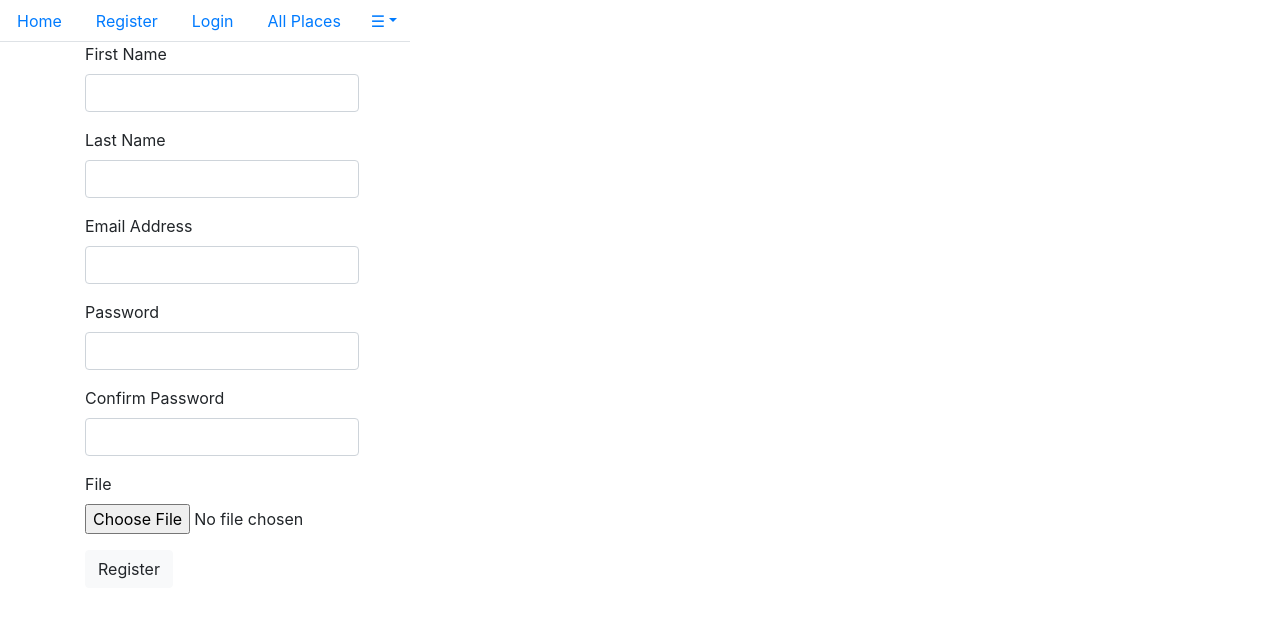
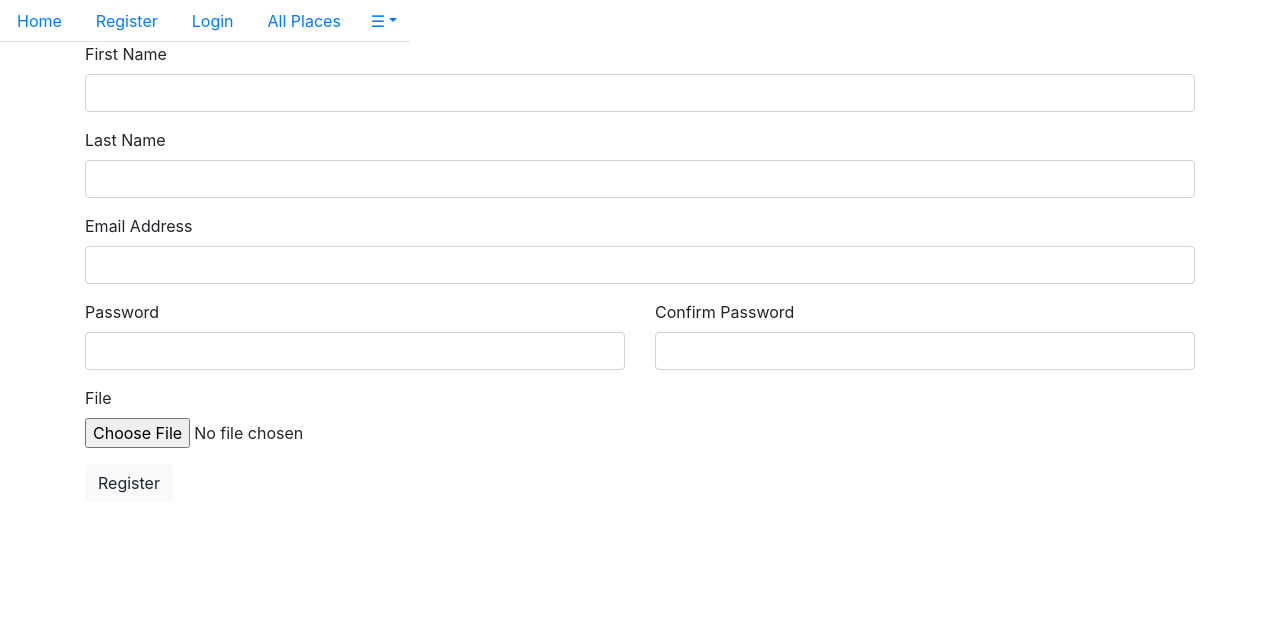
Before and after one commit to khawlahalorini/tripella_frontEnd, a React (Create React App) app: page /register in a window 1280 px wide. Shown: the top 618 px of the page. Built offline with nearby package versions, Linux system fonts and the light colour scheme.

Commit message:
edit forms

```diff
--- a/src/AddPost.js
+++ b/src/AddPost.js
@@ -7,7 +7,8 @@ export default class AddPost extends Component {
         return (
             <div>
             <Container>
-            <Row>
+                <Row>
+                    <Col>
                 <Form.Group>
                     <Form.Label>Choose Type</Form.Label>
                     <Form.Control as="select" name="type">
@@ -17,34 +18,36 @@ export default class AddPost extends Component {
                     <option>Markets</option>
                     </Form.Control>
                 </Form.Group>
+                 </Col>
+                 <Col>
                 <Form.Group>
                     <Form.Label>Place Name</Form.Label>
                     <Form.Control type="text" name="name"></Form.Control>
                 </Form.Group>
-                </Row>
-                <Row>
+               </Col>
+               </Row>
                 <Form.Group>
                     <Form.Label>Description</Form.Label>
                     <Form.Control type="textarea" name="description"></Form.Control>
                 </Form.Group>
-                </Row>
-                <Row>
                 <Form.Group>
                     <Form.Label>information</Form.Label>
                     <Form.Control type="text" name="information"></Form.Control>
                 </Form.Group>
-                </Row>
                 <Row>
+                    <Col>
                 <Form.Group>
                     <Form.Label>Country</Form.Label>
                     <Form.Control type="text" name="country"></Form.Control>
                 </Form.Group>
+                </Col>
+                 <Col>
                 <Form.Group>
                     <Form.Label>city</Form.Label>
                     <Form.Control type="text" name="city"></Form.Control>
                 </Form.Group>
-                </Row>
-                <Row>
+                </Col>
+               </Row>
                 <Form.Group>
         <Form.File
           className="position-relative"
@@ -55,10 +58,7 @@ export default class AddPost extends Component {
           feedbackTooltip
         />
       </Form.Group>
-                </Row>
-                <Row>
                 <Button variant="light">Add</Button>
-               </Row>
             </Container>
             </div>
         )
--- a/src/user/Login.js
+++ b/src/user/Login.js
@@ -7,23 +7,15 @@ export default class login extends Component {
         return (
             <div>
                 <Container>
-                <Col>
-                <Row>
                     <Form.Group>
                         <Form.Label>Email Address</Form.Label>
                         <Form.Control type="email" name="emailAddress"></Form.Control>
                     </Form.Group>
-                    </Row>
-                    <Row>
                     <Form.Group>
                         <Form.Label>Password</Form.Label>
                         <Form.Control type="password" name="password"></Form.Control>
                     </Form.Group>
-                    </Row>
-                    <Row>
                     <Button variant="light">Login</Button>
-                   </Row>
-                   </Col>
                 </Container>
             </div>
         )
--- a/src/user/Register.js
+++ b/src/user/Register.js
@@ -7,38 +7,32 @@ export default class login extends Component {
         return (
             <div>
                 <Container>
-                <Col>
-                <Row>
                     <Form.Group>
                         <Form.Label>First Name</Form.Label>
                         <Form.Control type="text" name="fristName"></Form.Control>
                     </Form.Group>
-                    </Row>
-                    <Row>
                     <Form.Group>
                         <Form.Label>Last Name</Form.Label>
                         <Form.Control type="text" name="lastName"></Form.Control>
                     </Form.Group>
-                    </Row>
-                    <Row>
                     <Form.Group>
                         <Form.Label>Email Address</Form.Label>
                         <Form.Control type="email" name="emailAddress"></Form.Control>
                     </Form.Group>
-                    </Row>
                     <Row>
+                        <Col>
                     <Form.Group>
                         <Form.Label>Password</Form.Label>
                         <Form.Control type="password" name="password"></Form.Control>
                     </Form.Group>
-                    </Row>
-                    <Row>
+                    </Col>
+                    <Col>
                     <Form.Group>
                         <Form.Label>Confirm Password</Form.Label>
                         <Form.Control type="password" name="password"></Form.Control>
                     </Form.Group>
+                    </Col>
                     </Row>
-                    <Row>
                     <Form.Group>
             <Form.File
               className="position-relative"
@@ -49,11 +43,7 @@ export default class login extends Component {
               feedbackTooltip
             />
           </Form.Group>
-                    </Row>
-                    <Row>
                     <Button variant="light">Register</Button>
-                   </Row>
-                   </Col>
                 </Container>
                 </div>
         )
```
